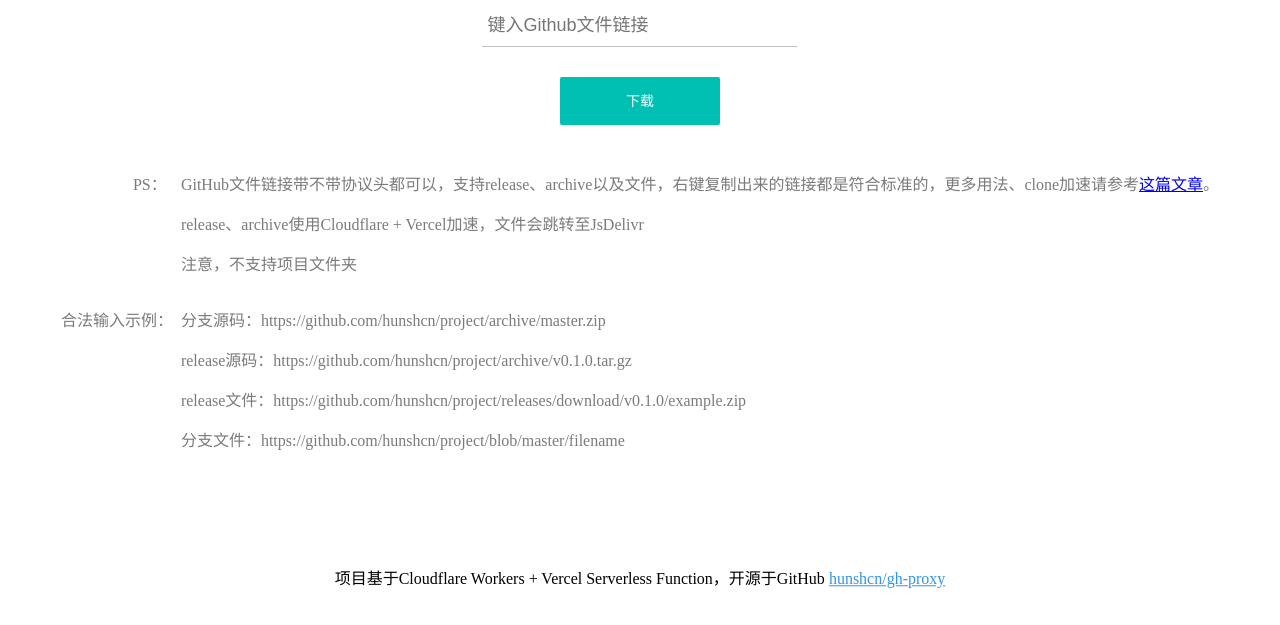
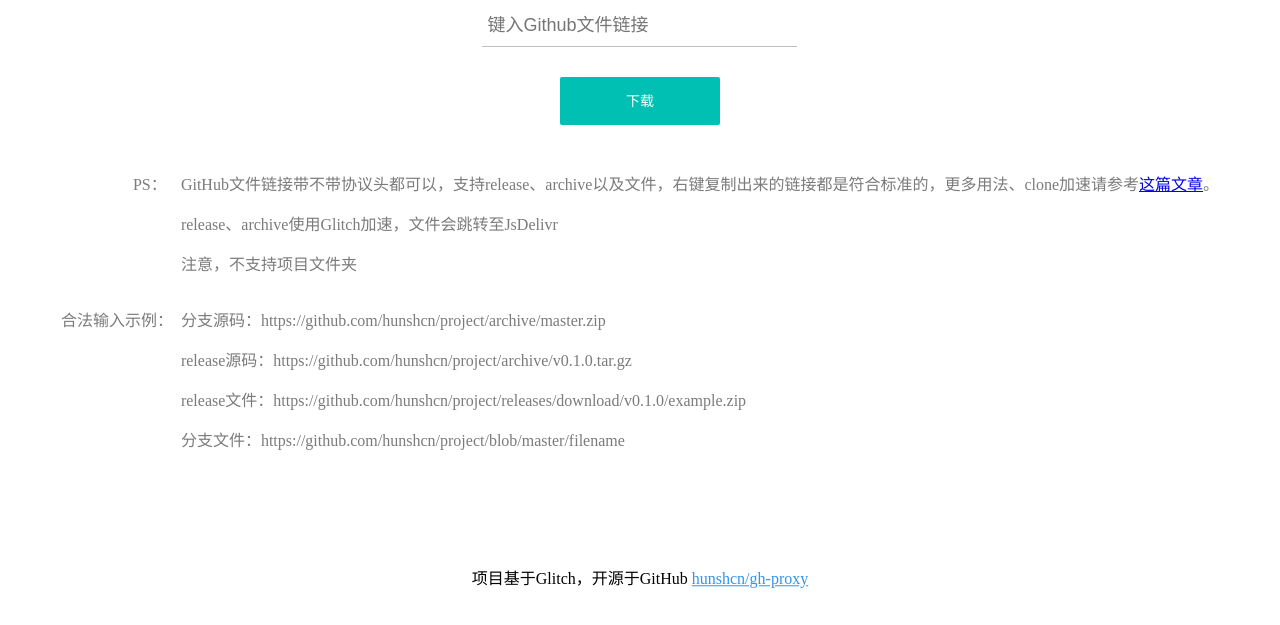
Before and after one commit to MrL646/static, a plain HTML site: page index.html in a window 1280 px wide. Shown: the part 175-800 px from the top of the page. Drawn offline with Linux system fonts and the light colour scheme.

Commit message:
Update index.html

```diff
--- a/index.html
+++ b/index.html
@@ -131,7 +131,7 @@
     </label>
     <input class="block btn" type="submit" value="下载">
     <div class="tips"><p>GitHub文件链接带不带协议头都可以，支持release、archive以及文件，右键复制出来的链接都是符合标准的，更多用法、clone加速请参考<a href="https://hunsh.net/archives/23/">这篇文章</a>。</p>
-        <p>release、archive使用Cloudflare + Vercel加速，文件会跳转至JsDelivr</p>
+        <p>release、archive使用Glitch加速，文件会跳转至JsDelivr</p>
         <p>注意，不支持项目文件夹</p></div>
     <div class="example">
         <p>分支源码：https://github.com/hunshcn/project/archive/master.zip</p>
@@ -140,7 +140,7 @@
         <p>分支文件：https://github.com/hunshcn/project/blob/master/filename</p>
     </div>
 </form>
-<p style="position: sticky;top: calc(100% - 2.5em);">项目基于Cloudflare Workers + Vercel Serverless Function，开源于GitHub <a style="color: #3294ea"
+<p style="position: sticky;top: calc(100% - 2.5em);">项目基于Glitch，开源于GitHub <a style="color: #3294ea"
                                                                                          href="https://github.com/hunshcn/gh-proxy">hunshcn/gh-proxy</a>
 </p>
 </body>
```
